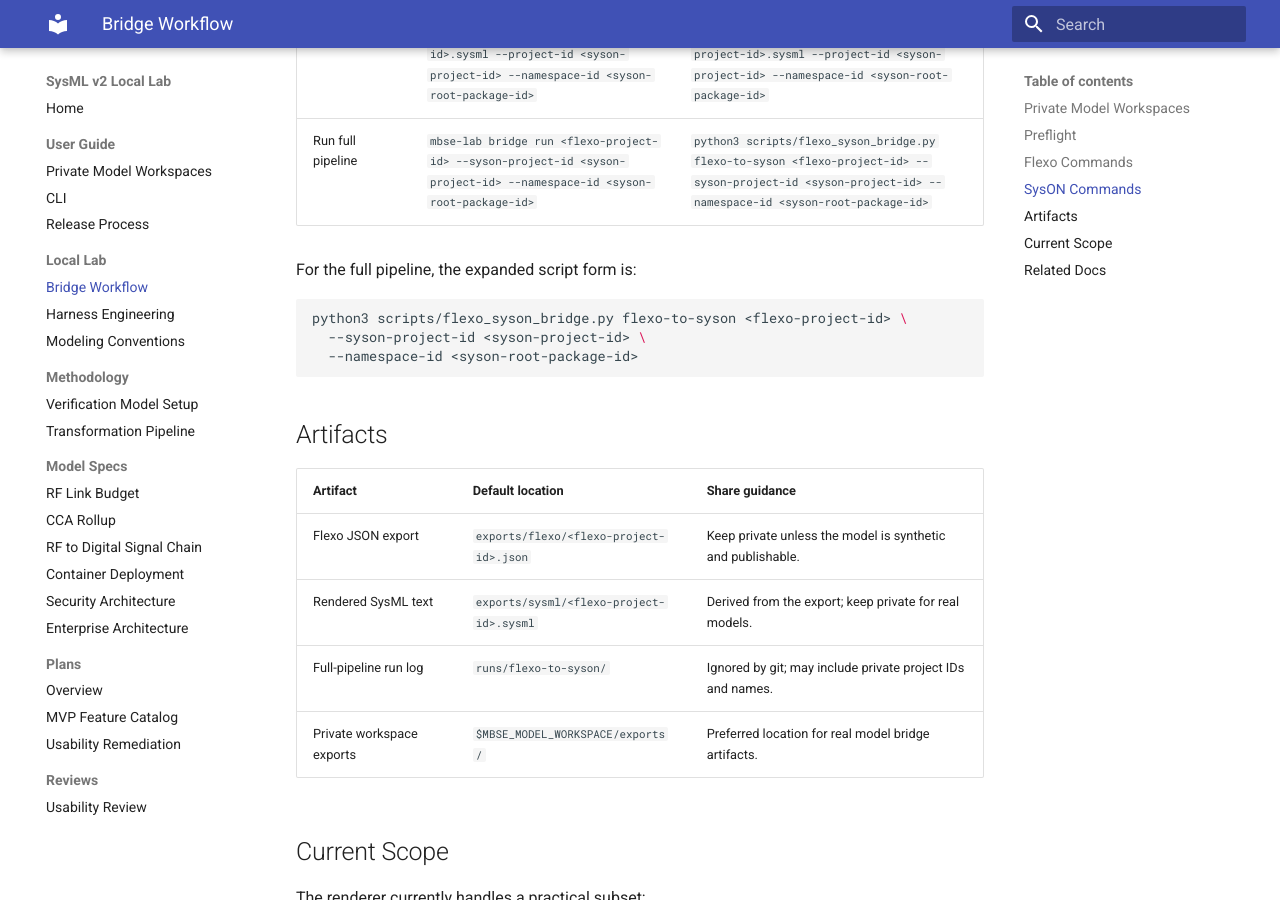
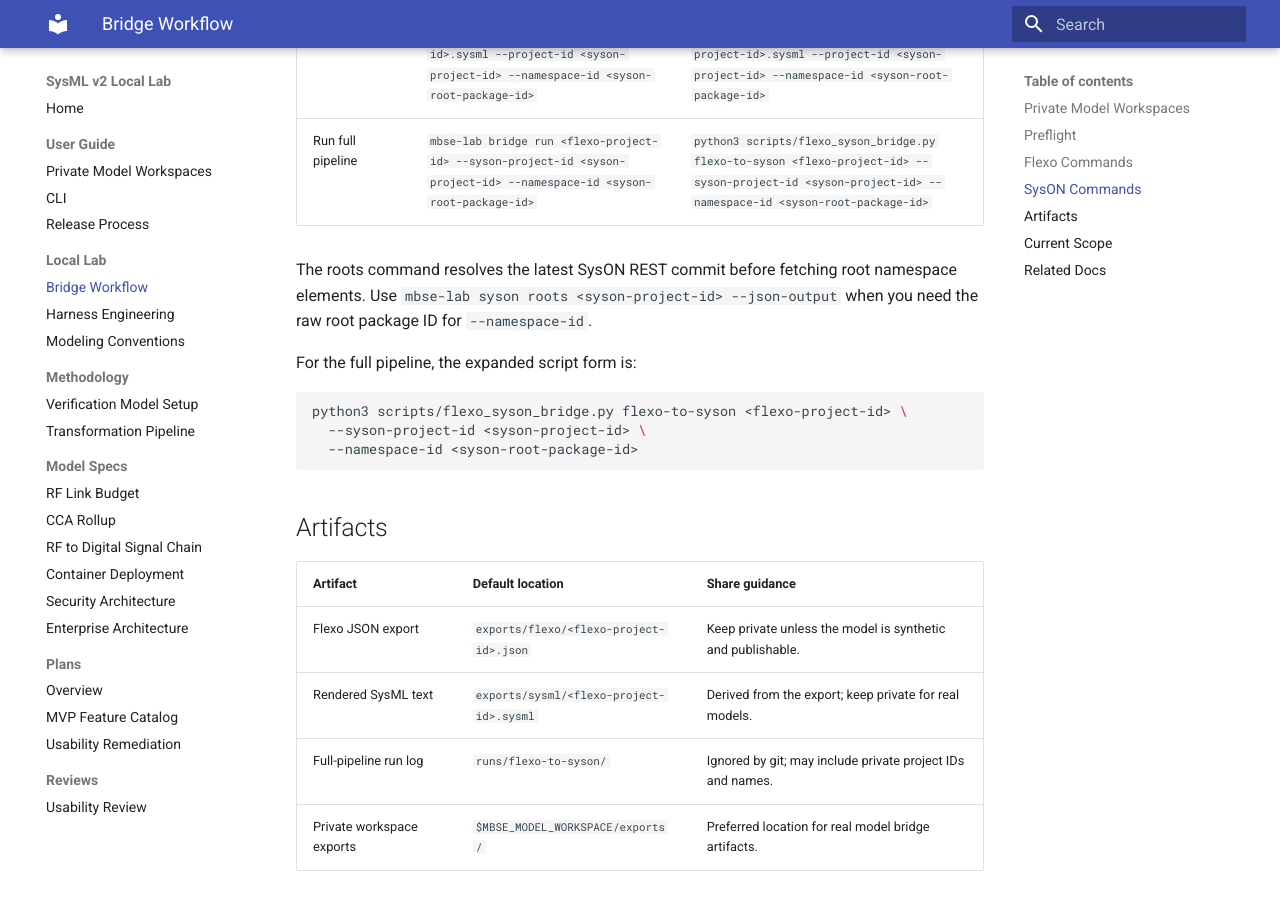
Before and after one commit to cosgroma/mbse-lab, an MkDocs documentation site: the page built from docs/lab/flexo-syson-bridge.md, in a window 1280 px wide and 900 px high, scrolled down 2245 px. Built offline with MkDocs 1.6.1 and Material for MkDocs 9.7.7, drawn with Linux system fonts in a browser that asks for light colours.

Commit message:
Document SysON roots commit resolution
Refs #9.

````diff
--- a/docs/lab/flexo-syson-bridge.md
+++ b/docs/lab/flexo-syson-bridge.md
@@ -83,6 +83,10 @@
 | Import SysML text | `mbse-lab bridge import exports/sysml/<flexo-project-id>.sysml --project-id <syson-project-id> --namespace-id <syson-root-package-id>` | `python3 scripts/flexo_syson_bridge.py syson-import-text exports/sysml/<flexo-project-id>.sysml --project-id <syson-project-id> --namespace-id <syson-root-package-id>` |
 | Run full pipeline | `mbse-lab bridge run <flexo-project-id> --syson-project-id <syson-project-id> --namespace-id <syson-root-package-id>` | `python3 scripts/flexo_syson_bridge.py flexo-to-syson <flexo-project-id> --syson-project-id <syson-project-id> --namespace-id <syson-root-package-id>` |
 
+The roots command resolves the latest SysON REST commit before fetching root
+namespace elements. Use `mbse-lab syson roots <syson-project-id> --json-output`
+when you need the raw root package ID for `--namespace-id`.
+
 For the full pipeline, the expanded script form is:
 
 ```bash
````
Also changed, not shown: docs/user-guide/cli.md (+4 -0 lines).
